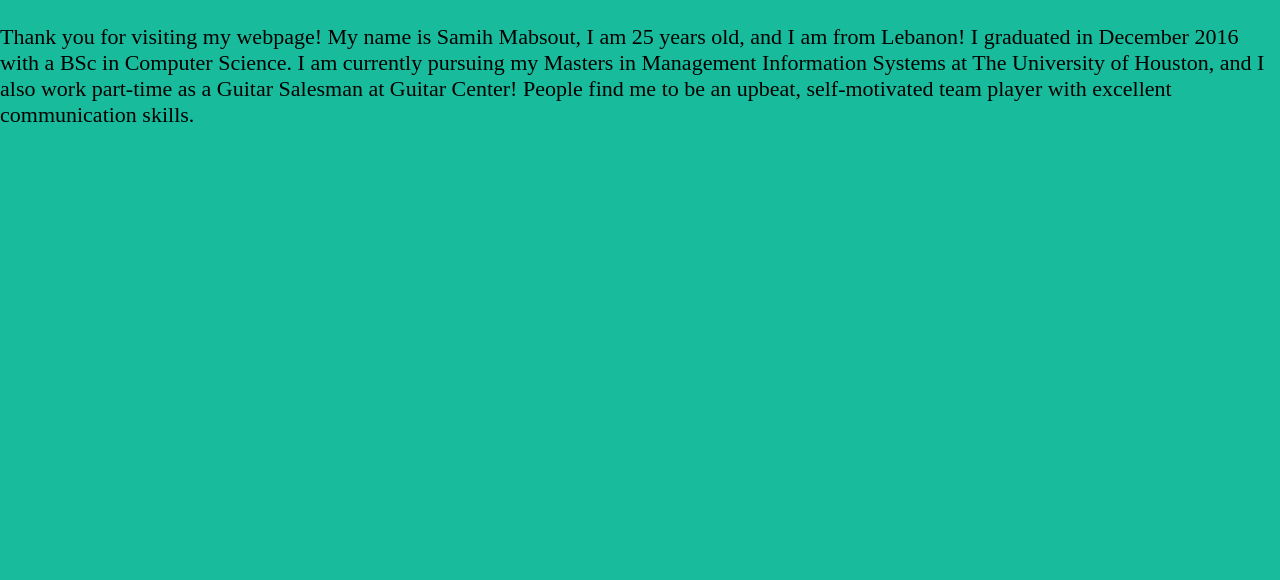
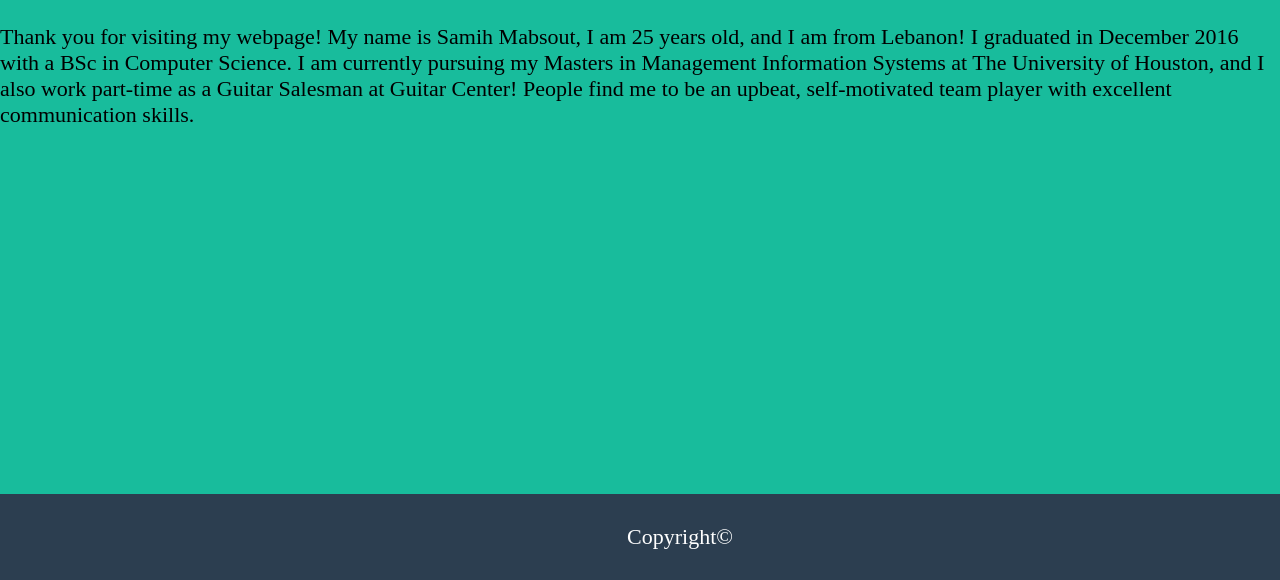
Before and after one commit to smabsout/Basic-Portfolio, a plain HTML site: page index.html in a window 1280 px wide. Shown: the part 220-800 px from the top of the page. Drawn offline with Linux system fonts and the light colour scheme; a web font is replaced by a local one.

Commit message:
Made footer and copyright symbol

```diff
--- a/css/style.css
+++ b/css/style.css
@@ -3,6 +3,19 @@
     background-color: #2c3e50;
     overflow: hidden;
     margin: 0 auto;
+}
+
+.footer{
+    background-color: #2c3e50;
+    overflow:hidden;
+    position: fixed;
+    left: 0;
+    bottom:0;
+    width: 100%;
+    color: white;
+    text-align: center;
+    padding: 30px 40px;
+
 }
 
 .navi a {
--- a/index.html
+++ b/index.html
@@ -43,7 +43,13 @@
 
 </body>
 
+<div class="footer">
 
+    <footer>
+           Copyright&copy;
+    </footer>
+
+</div>
 
 
 
```
